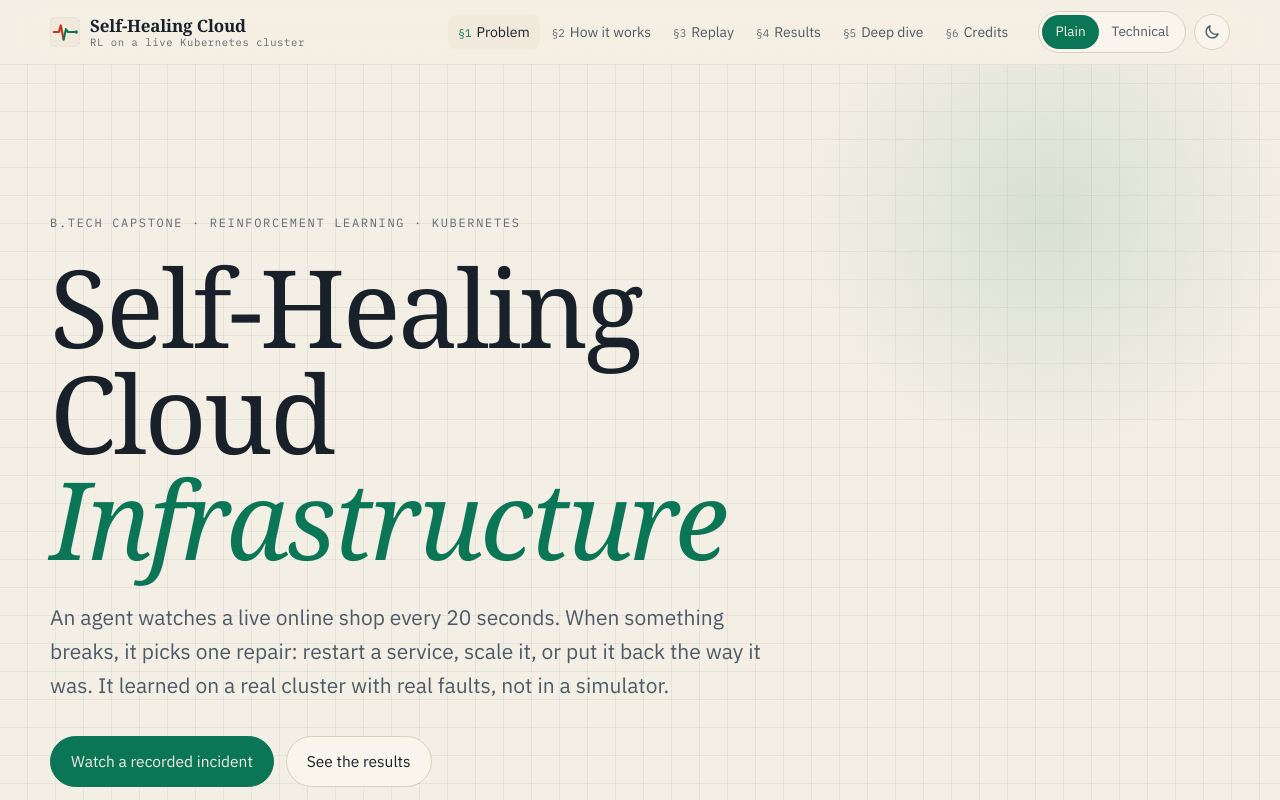
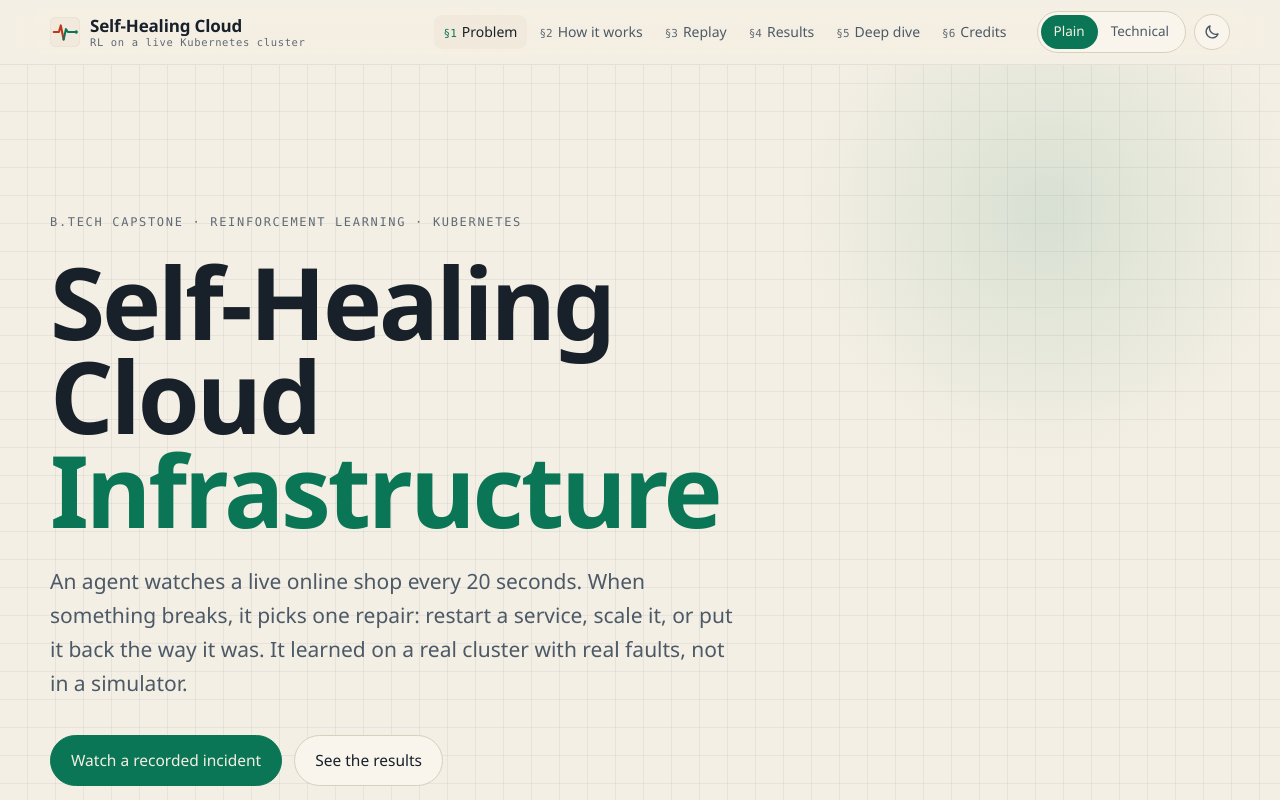
Before and after one commit to Jar-pratyush/Self-Healing-Cloud-Site-Sim, a React (Vite) app: page / in a window 1280 px wide. Shown: the top 800 px of the page. Built offline with nearby package versions, Linux system fonts and the light colour scheme.

Commit message:
Switch to Bricolage Grotesque, Instrument Sans and JetBrains Mono

```diff
--- a/package.json
+++ b/package.json
@@ -14,7 +14,10 @@
     "make_social_card": "node scripts/make_social_card.mjs"
   },
   "dependencies": {
+    "@fontsource-variable/bricolage-grotesque": "5.3.0",
     "@fontsource-variable/fraunces": "^5.3.0",
+    "@fontsource-variable/instrument-sans": "5.3.0",
+    "@fontsource-variable/jetbrains-mono": "5.3.0",
     "@fontsource/ibm-plex-mono": "^5.3.0",
     "@fontsource/ibm-plex-sans": "^5.3.0",
     "react": "^19.3.1",
--- a/src/sections/hero_section.css
+++ b/src/sections/hero_section.css
@@ -19,17 +19,15 @@
 }
 
 .hero_title {
-  font-size: clamp(44px, 9vw, 108px);
-  font-weight: 520;
-  line-height: 0.98;
-  letter-spacing: -0.025em;
+  font-size: clamp(42px, 8.2vw, 100px);
+  font-weight: 760;
+  line-height: 0.94;
+  letter-spacing: -0.032em;
   max-width: 12ch;
-  font-variation-settings: "opsz" 144;
 }
 
 .hero_title em {
-  font-style: italic;
-  font-weight: 380;
+  font-style: normal;
   color: var(--color_agent);
 }
 
--- a/src/styles/base.css
+++ b/src/styles/base.css
@@ -33,11 +33,10 @@ h2,
 h3,
 h4 {
   font-family: var(--font_display);
-  font-weight: 560;
-  line-height: 1.12;
-  letter-spacing: -0.012em;
+  font-weight: 650;
+  line-height: 1.08;
+  letter-spacing: -0.022em;
   margin: 0;
-  font-variation-settings: "opsz" 96;
 }
 
 p {
--- a/src/styles/tokens.css
+++ b/src/styles/tokens.css
@@ -25,9 +25,9 @@
 
   --shadow_panel: 0 1px 0 rgba(255, 255, 255, 0.03) inset, 0 18px 40px -24px rgba(0, 0, 0, 0.7);
 
-  --font_display: "Fraunces Variable", "Iowan Old Style", Georgia, serif;
-  --font_body: "IBM Plex Sans", "Segoe UI", system-ui, sans-serif;
-  --font_mono: "IBM Plex Mono", ui-monospace, "SFMono-Regular", Menlo, monospace;
+  --font_display: "Bricolage Grotesque Variable", "Segoe UI", system-ui, sans-serif;
+  --font_body: "Instrument Sans Variable", "Segoe UI", system-ui, sans-serif;
+  --font_mono: "JetBrains Mono Variable", ui-monospace, "SFMono-Regular", Menlo, monospace;
 
   --space_gutter: clamp(16px, 4vw, 40px);
   --width_content: 1180px;
```
Also changed, not shown: src/main.tsx (+3 -7 lines), 1 other file (tests, documents, lock files or other folders).
